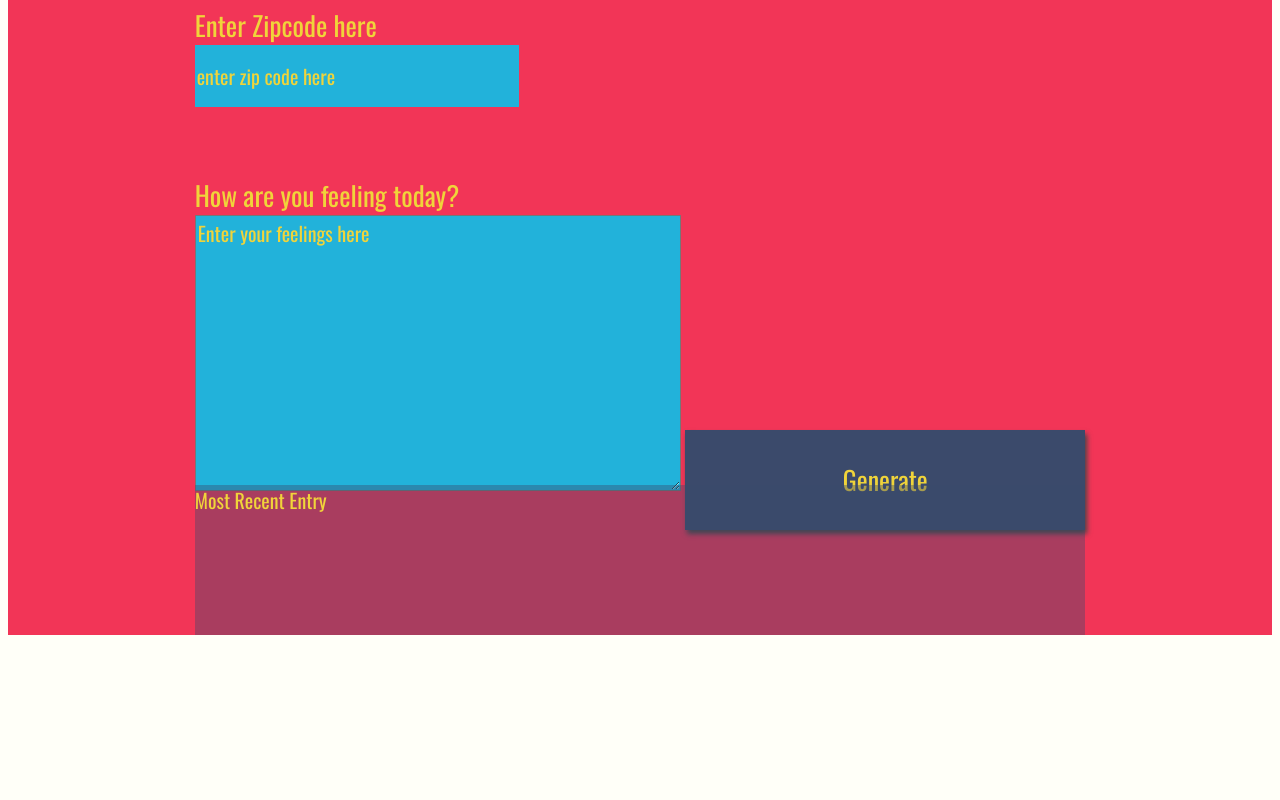
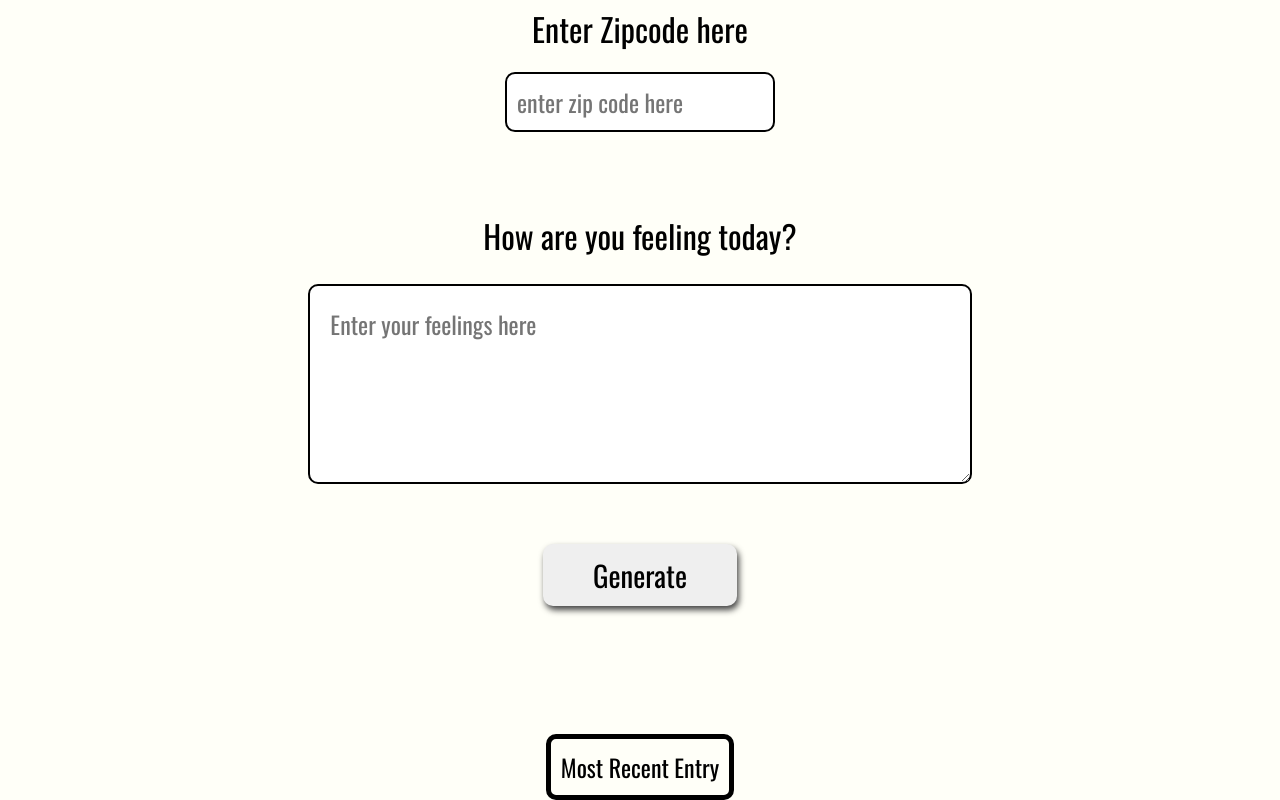
Before and after one commit to atheerweb/weatherApp, a plain HTML site: page website/index.html in a window 1280 px wide. Shown: the part 173-973 px from the top of the page. Before the commit the page ends 816 px from the top, so only its background shows below. Drawn offline with nearby package versions, Linux system fonts and the light colour scheme; a web font is replaced by a local one.

Commit message:
adjusting web app styles

```diff
--- a/website/index.html
+++ b/website/index.html
@@ -1,35 +1,42 @@
 <!DOCTYPE html>
 <html>
   <head>
-<meta charset="UTF-8">
+    <meta charset="UTF-8" />
     <title>Weather Journal</title>
-<link href="https://fonts.googleapis.com/css?family=Oswald:400,600,700|Ranga:400,700&display=swap" rel="stylesheet">
-<link rel="stylesheet" href="style.css">
+    <link
+      href="https://fonts.googleapis.com/css?family=Oswald:400,600,700|Ranga:400,700&display=swap"
+      rel="stylesheet"
+    />
+    <link rel="stylesheet" href="style.css" />
+    <meta name="viewport" content="width=device-width" />
   </head>
   <body>
-<div id = "app">
-  <div class ="holder headline">
-    Weather Journal App
+    <div id="app">
+      <div class="holder headline"> Weather Journal App </div>
+      <div class="holder zip">
+        <label for="zip">Enter Zipcode here</label>
+        <input type="text" id="zip" placeholder="enter zip code here" />
       </div>
-  <div class ="holder zip">
-    <label for="zip">Enter Zipcode here</label>
-    <input type="text" id="zip" placeholder="enter zip code here">
+      <div class="holder feel">
+        <label for="feelings">How are you feeling today?</label>
+        <textarea
+          class="myInput"
+          id="feelings"
+          placeholder="Enter your feelings here"
+          rows="9"
+          cols="50"
+        ></textarea>
+        <button id="generate" type="submit"> Generate </button>
       </div>
-  <div class ="holder feel">
-    <label for="feelings">How are you feeling today?</label>
-    <textarea class= "myInput" id="feelings" placeholder="Enter your feelings here" rows="9" cols="50"></textarea>
-    <button id="generate" type = "submit"> Generate </button>
-  </div>
-  <div class ="holder entry">
-    <div class = "title">Most Recent Entry</div>
-   <div id = "entryHolder">
-    <div id = "date"></div>
-   <div id = "temp"></div>
-   <div id = "content"></div>
+      <div class="holder entry">
+        <div class="title">Most Recent Entry</div>
+        <div id="entryHolder">
+          <div id="date"></div>
+          <div id="temp"></div>
+          <div id="content"></div>
         </div>
       </div>
     </div>
     <script src="app.js" type="text/javascript"></script>
-
   </body>
 </html>
--- a/website/style.css
+++ b/website/style.css
@@ -1,15 +1,20 @@
+*{
+    box-sizing: border-box;
+}
 body{
     background: #fffff8;
     font-family: -apple-system, BlinkMacSystemFont, sans-serif;
 }
-
+/*small phones style*/
+.headline{
+    margin: auto;
+    font-size: 5rem;
+}
 #app{
     display: grid;
     grid-auto-rows: minmax(150px, auto);
     /* grid-template-columns:  */
     height:100vh;
-    background: #f23557;
-    color: #f0d43a;
     justify-content: center;
     grid-gap: 1em;
     font-size: 20px;
@@ -17,11 +22,12 @@ body{
 }
 
 .holder{
-
+    margin: auto;
 }
 
 .entry{
-    background: rgba(59, 74, 107, .4);
+    border:5px solid black;
+    border-radius: 10px;
 }
 
 #entryHolder{
@@ -44,45 +50,59 @@ body{
 
 }
 .title{
-
+    margin: auto;
+    font-size: 3rem;
+    padding: 30px;
+    border-radius: 10px;
 }
 
 /*  Basic Styling To Override Default For Basic HTML Elements */
 label{
     display:block;
-    font-size: 27px;
+    font-size: 3.5rem;
+    margin:0 auto;
+    text-align: center;
 }
 
 input{
     display:block;
-    height: 60px;
-    width: 320px;
-    background:#22b2da;
-    color: #f0d43a;
-    font-size: 20px;
+    height:auto;
+    width: auto;
+    font-size: 3rem;
     font-family: 'Oswald', sans-serif;
     border: none;
+    border: solid 2px black;
+    padding: 10px;
+    border-radius: 10px;
+    margin: 60px;
 }
 
 button{
-    width: 400px;
-    height: 100px;
-    background: #3b4a6b;
-    color: #f0d43a;
-    font-size: 26px;
+    font-size: 3rem;
     font-family: 'Oswald', sans-serif;
     border: none;
-    box-shadow: 2px 4px 5px #444;
+    box-shadow: 2px 4px 6px #444;
+    padding:20px 100px;
+    border-radius: 10px;
 }
 h1{
     font-size: 36px;
 }
-
+.feel{
+    display: flex;
+    flex-direction: column;
+    justify-content: center;
+    align-items: center;
+}
 textarea{
-    background:#22b2da;
-    color: #f0d43a;
-    font-size: 20px;
+    font-size: 3rem;
     font-family: 'Oswald', sans-serif;
+    width: 90%;
+    height:200px;
+    border:solid 2px black;
+    margin: 60px;
+    border-radius: 10px;
+    padding: 20px;
 }
 /* Reset style for HTML element on active to have no border*/
 input:focus,
@@ -93,19 +113,51 @@ button:focus {
 }
 /* Style for Placeholder Text*/
 ::placeholder { /* Firefox, Chrome, Opera */
-    color: #f0d43a;
     font-family: 'Oswald', sans-serif;
 
 }
 
 :-ms-input-placeholder { /* Internet Explorer 10-11 */
-    color: #f0d43a;
     font-family: 'Oswald', sans-serif;
 
 }
 
 ::-ms-input-placeholder { /* Microsoft Edge */
-    color: #f0d43a;
     font-family: 'Oswald', sans-serif;
 
 }
+
+@media screen  and (min-width: 1024px){
+    .headline {
+        font-size: 3rem;
+    }
+    label {
+
+        font-size: 2rem;
+    }
+    input {
+        font-size: 1.5rem;
+        margin-top:20px;
+    }
+    textarea {
+        font-size: 1.5rem;
+        margin-top: 25px;
+    }
+    button {
+        font-size: 1.8rem;
+        font-family: 'Oswald', sans-serif;
+        border: none;
+        box-shadow: 2px 4px 6px #444;
+        padding: 10px 50px;
+        border-radius: 10px;
+    }
+    .entry {
+            margin-top: 300px;
+        }
+        .title {
+            margin: auto;
+            font-size: 1.5rem;
+            padding: 10px;
+            border-radius: 10px;
+        }
+}
```
Lines whose indentation alone changed are shown as unchanged.
